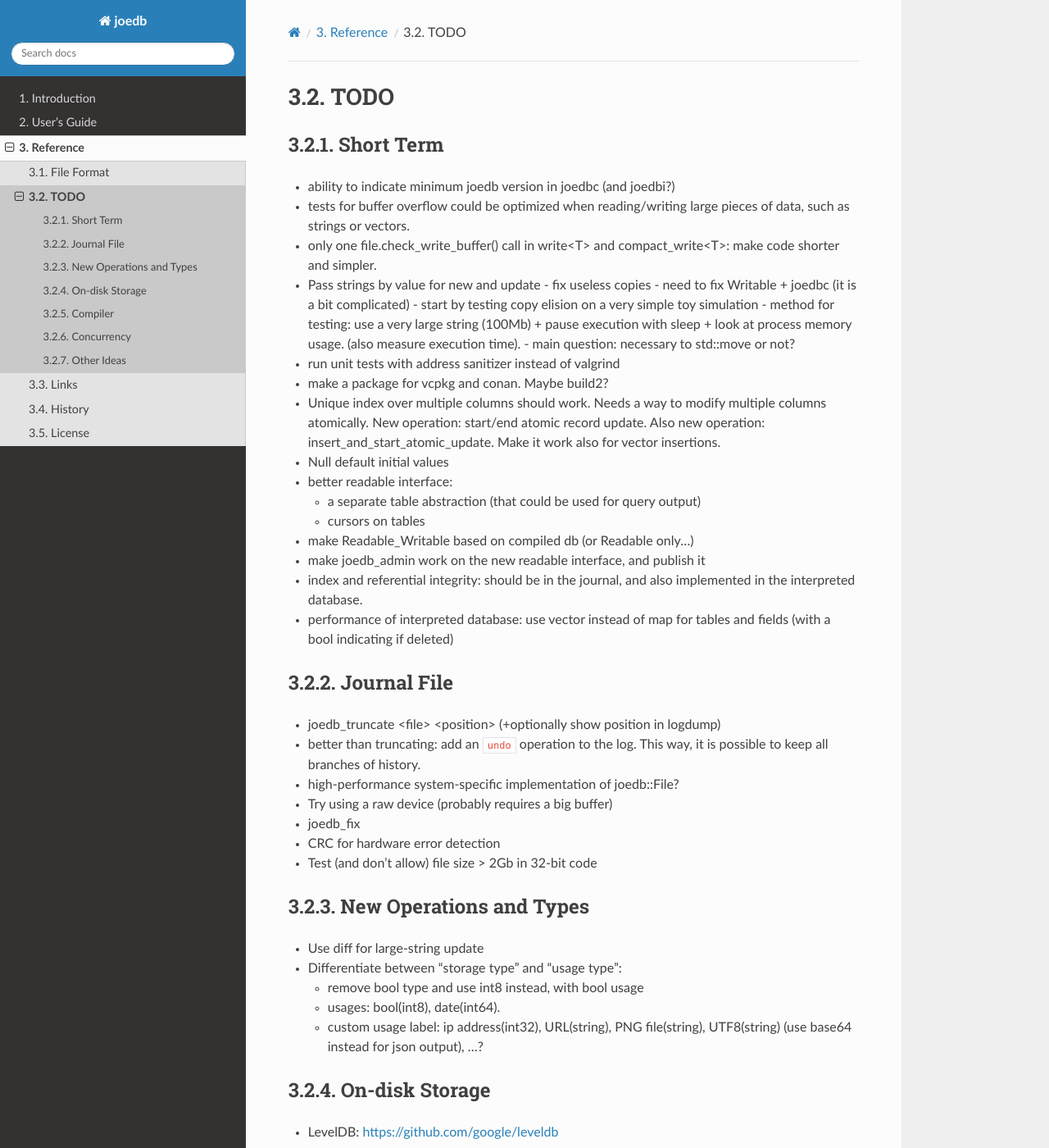
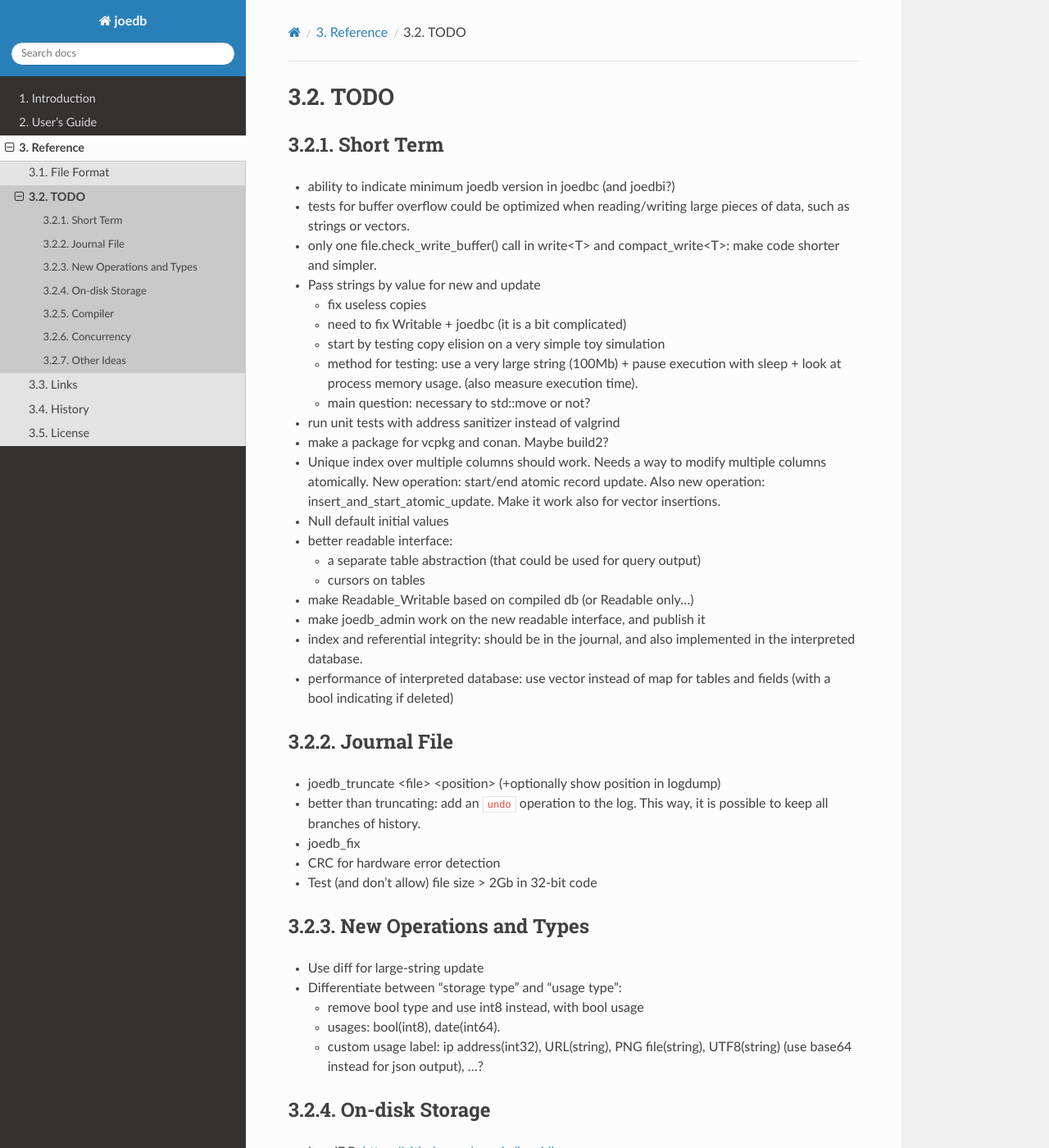
Before and after one commit to Remi-Coulom/joedb, a Sphinx documentation site: the page built from doc/source/todo.rst, in a window 1280 px wide and 1400 px high. Shown: the whole window at 82% size. Built offline with Sphinx 7.4.7 and the Read the Docs theme 2.0.0, drawn with Linux system fonts in a browser that asks for light colours; formulas are drawn with MathJax 3.

Commit message:
todo.rst

```diff
--- a/doc/source/todo.rst
+++ b/doc/source/todo.rst
@@ -13,6 +13,7 @@
   make code shorter and simpler.
 
 - Pass strings by value for new and update
+
   - fix useless copies
   - need to fix Writable + joedbc (it is a bit complicated)
   - start by testing copy elision on a very simple toy simulation
@@ -39,8 +40,6 @@
 ------------
 - joedb_truncate <file> <position> (+optionally show position in logdump)
 - better than truncating: add an ``undo`` operation to the log. This way, it is possible to keep all branches of history.
-- high-performance system-specific implementation of joedb::File?
-- Try using a raw device (probably requires a big buffer)
 - joedb_fix
 - CRC for hardware error detection
 - Test (and don't allow) file size > 2Gb in 32-bit code
```
